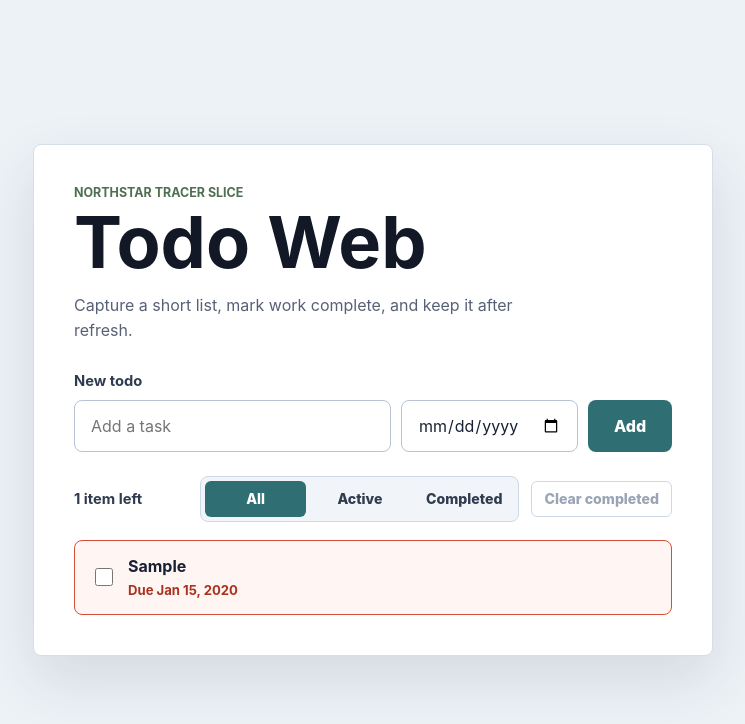
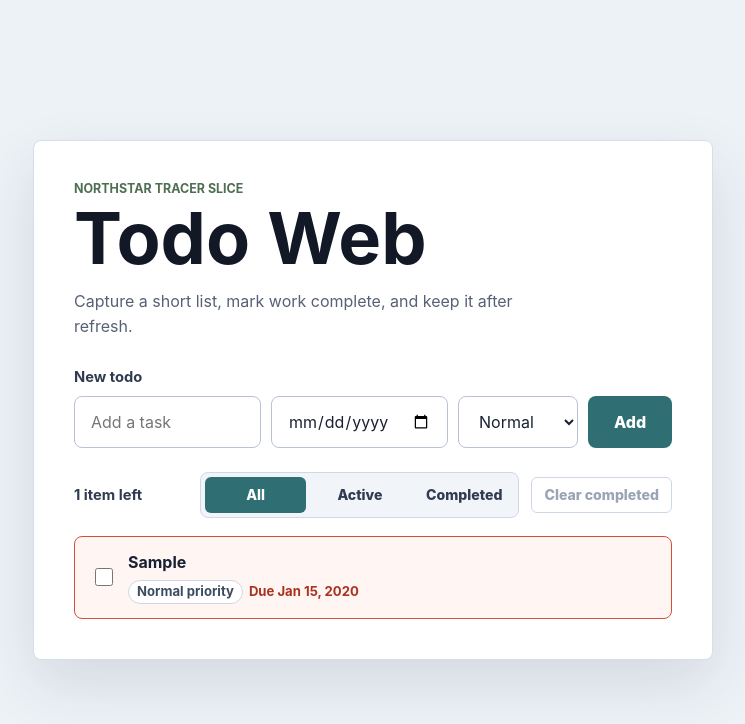
Before and after one commit to paulpai0412/northstar-todo-web, a React (Vite) app: page / in a window 1280 px wide. Both pictures are taken after typing "Sample", "2020-01-15" into the empty fields and a click on the button "Add". Shown: the top 724 px of the page, without its empty margins (267-1012 px from the left). Built offline with nearby package versions, Linux system fonts and the light colour scheme.

Commit message:
Add todo priority levels

```diff
--- a/src/main.tsx
+++ b/src/main.tsx
@@ -6,9 +6,11 @@ import {
   countActiveTodos,
   filterTodos,
   isTodoOverdue,
+  normalizeTodos,
   toggleTodo,
   type Todo,
-  type TodoFilter
+  type TodoFilter,
+  type TodoPriority
 } from "./todos";
 import "./styles.css";
 
@@ -18,11 +20,22 @@ const FILTER_OPTIONS: { value: TodoFilter; label: string }[] = [
   { value: "active", label: "Active" },
   { value: "completed", label: "Completed" }
 ];
+const PRIORITY_OPTIONS: { value: TodoPriority; label: string }[] = [
+  { value: "normal", label: "Normal" },
+  { value: "high", label: "High" },
+  { value: "low", label: "Low" }
+];
+const PRIORITY_LABELS: Record<TodoPriority, string> = {
+  low: "Low",
+  normal: "Normal",
+  high: "High"
+};
 
 function App() {
   const [todos, setTodos] = useState<Todo[]>(() => loadTodos());
   const [todoText, setTodoText] = useState("");
   const [dueDate, setDueDate] = useState("");
+  const [priority, setPriority] = useState<TodoPriority>("normal");
   const [filter, setFilter] = useState<TodoFilter>("all");
 
   const activeCount = countActiveTodos(todos);
@@ -36,10 +49,11 @@ function App() {
   function handleSubmit(event: FormEvent<HTMLFormElement>) {
     event.preventDefault();
 
-    setTodos((currentTodos) => addTodo(currentTodos, todoText, dueDate));
+    setTodos((currentTodos) => addTodo(currentTodos, todoText, dueDate, priority));
     if (todoText.trim()) {
       setTodoText("");
       setDueDate("");
+      setPriority("normal");
     }
   }
 
@@ -72,6 +86,18 @@ function App() {
               onChange={(event) => setDueDate(event.target.value)}
               aria-label="Due date"
             />
+            <select
+              id="todo-priority"
+              value={priority}
+              onChange={(event) => setPriority(event.target.value as TodoPriority)}
+              aria-label="Priority"
+            >
+              {PRIORITY_OPTIONS.map((option) => (
+                <option key={option.value} value={option.value}>
+                  {option.label}
+                </option>
+              ))}
+            </select>
             <button type="submit">Add</button>
           </div>
         </form>
@@ -114,7 +140,8 @@ function App() {
               const itemClassName = [
                 "todo-item",
                 todo.completed ? "completed" : "",
-                overdue ? "overdue" : ""
+                overdue ? "overdue" : "",
+                `priority-${todo.priority}`
               ]
                 .filter(Boolean)
                 .join(" ");
@@ -131,11 +158,16 @@ function App() {
                     />
                     <span className="todo-content">
                       <span className="todo-text">{todo.text}</span>
-                      {todo.dueDate ? (
-                        <span className="due-date">
-                          Due {formatDueDate(todo.dueDate)}
+                      <span className="todo-meta">
+                        <span className="priority-label">
+                          {PRIORITY_LABELS[todo.priority]} priority
                         </span>
-                      ) : null}
+                        {todo.dueDate ? (
+                          <span className="due-date">
+                            Due {formatDueDate(todo.dueDate)}
+                          </span>
+                        ) : null}
+                      </span>
                     </span>
                   </label>
                 </li>
@@ -155,29 +187,10 @@ function loadTodos(): Todo[] {
       return [];
     }
 
-    const parsedTodos = JSON.parse(savedTodos);
-    if (!Array.isArray(parsedTodos)) {
-      return [];
-    }
-
-    return parsedTodos.filter(isTodo);
+    return normalizeTodos(JSON.parse(savedTodos));
   } catch {
     return [];
   }
-}
-
-function isTodo(value: unknown): value is Todo {
-  return (
-    typeof value === "object" &&
-    value !== null &&
-    "id" in value &&
-    "text" in value &&
-    "completed" in value &&
-    typeof value.id === "string" &&
-    typeof value.text === "string" &&
-    typeof value.completed === "boolean" &&
-    (!("dueDate" in value) || typeof value.dueDate === "string")
-  );
 }
 
 function formatDueDate(dueDate: string): string {
--- a/src/styles.css
+++ b/src/styles.css
@@ -20,7 +20,8 @@ body {
 }
 
 button,
-input {
+input,
+select {
   font: inherit;
 }
 
@@ -83,11 +84,12 @@ h1 {
 
 .todo-entry {
   display: grid;
-  grid-template-columns: minmax(0, 1fr) minmax(150px, auto) auto;
+  grid-template-columns: minmax(0, 1fr) minmax(150px, auto) minmax(120px, auto) auto;
   gap: 10px;
 }
 
-.todo-entry input {
+.todo-entry input,
+.todo-entry select {
   min-width: 0;
   padding: 14px 16px;
   border: 1px solid #b9c3d3;
@@ -96,7 +98,8 @@ h1 {
   background: #ffffff;
 }
 
-.todo-entry input:focus {
+.todo-entry input:focus,
+.todo-entry select:focus {
   border-color: #2f6f73;
   outline: 3px solid rgb(47 111 115 / 18%);
 }
@@ -210,7 +213,7 @@ h1 {
 
 .todo-content {
   display: grid;
-  gap: 4px;
+  gap: 6px;
   min-width: 0;
 }
 
@@ -221,12 +224,51 @@ h1 {
   line-height: 1.45;
 }
 
+.todo-meta {
+  display: flex;
+  flex-wrap: wrap;
+  gap: 6px;
+  align-items: center;
+}
+
+.priority-label,
 .due-date {
   width: fit-content;
-  color: #4f6476;
   font-size: 0.82rem;
   font-weight: 700;
   line-height: 1.35;
+}
+
+.priority-label {
+  padding: 2px 8px;
+  border: 1px solid #cfd8e6;
+  border-radius: 999px;
+  color: #3d4b60;
+  background: #ffffff;
+}
+
+.due-date {
+  color: #4f6476;
+}
+
+.todo-item.priority-high {
+  border-color: #a64221;
+  background: #fff4ed;
+}
+
+.todo-item.priority-high .priority-label {
+  border-color: #a64221;
+  color: #7f2f17;
+  background: #ffe1d2;
+}
+
+.todo-item.priority-low {
+  background: #fbfcfd;
+}
+
+.todo-item.priority-low .priority-label {
+  color: #68758a;
+  background: #f3f6f9;
 }
 
 .todo-item.overdue {
@@ -249,6 +291,12 @@ h1 {
 
 .todo-item.completed .due-date {
   color: #7b8495;
+}
+
+.todo-item.completed .priority-label {
+  border-color: #d4dbe6;
+  color: #7b8495;
+  background: #f7f9fb;
 }
 
 .empty-state {
--- a/src/todos.ts
+++ b/src/todos.ts
@@ -1,13 +1,21 @@
+export type TodoPriority = "low" | "normal" | "high";
+
 export type Todo = {
   id: string;
   text: string;
   completed: boolean;
   dueDate?: string;
+  priority: TodoPriority;
 };
 
 export type TodoFilter = "all" | "active" | "completed";
 
-export function addTodo(todos: Todo[], text: string, dueDate = ""): Todo[] {
+export function addTodo(
+  todos: Todo[],
+  text: string,
+  dueDate = "",
+  priority: TodoPriority = "normal"
+): Todo[] {
   const trimmedText = text.trim();
   const trimmedDueDate = dueDate.trim();
 
@@ -20,6 +28,7 @@ export function addTodo(todos: Todo[], text: string, dueDate = ""): Todo[] {
       id: createTodoId(),
       text: trimmedText,
       completed: false,
+      priority,
       ...(trimmedDueDate ? { dueDate: trimmedDueDate } : {})
     },
     ...todos
@@ -68,6 +77,57 @@ export function clearCompletedTodos(todos: Todo[]): Todo[] {
   return todos.filter((todo) => !todo.completed);
 }
 
+export function normalizeTodos(value: unknown): Todo[] {
+  if (!Array.isArray(value)) {
+    return [];
+  }
+
+  return value.flatMap((item) => {
+    if (!isStoredTodo(item)) {
+      return [];
+    }
+
+    const priority = "priority" in item ? item.priority : "normal";
+    if (!isTodoPriority(priority)) {
+      return [];
+    }
+
+    return [
+      {
+        id: item.id,
+        text: item.text,
+        completed: item.completed,
+        priority,
+        ...("dueDate" in item && item.dueDate ? { dueDate: item.dueDate } : {})
+      }
+    ];
+  });
+}
+
+function isStoredTodo(value: unknown): value is {
+  id: string;
+  text: string;
+  completed: boolean;
+  dueDate?: string;
+  priority?: unknown;
+} {
+  return (
+    typeof value === "object" &&
+    value !== null &&
+    "id" in value &&
+    "text" in value &&
+    "completed" in value &&
+    typeof value.id === "string" &&
+    typeof value.text === "string" &&
+    typeof value.completed === "boolean" &&
+    (!("dueDate" in value) || typeof value.dueDate === "string")
+  );
+}
+
+function isTodoPriority(value: unknown): value is TodoPriority {
+  return value === "low" || value === "normal" || value === "high";
+}
+
 function createTodoId(): string {
   if (typeof crypto !== "undefined" && "randomUUID" in crypto) {
     return crypto.randomUUID();
```
Also changed, not shown: 1 other file (tests, documents, lock files or other folders).
